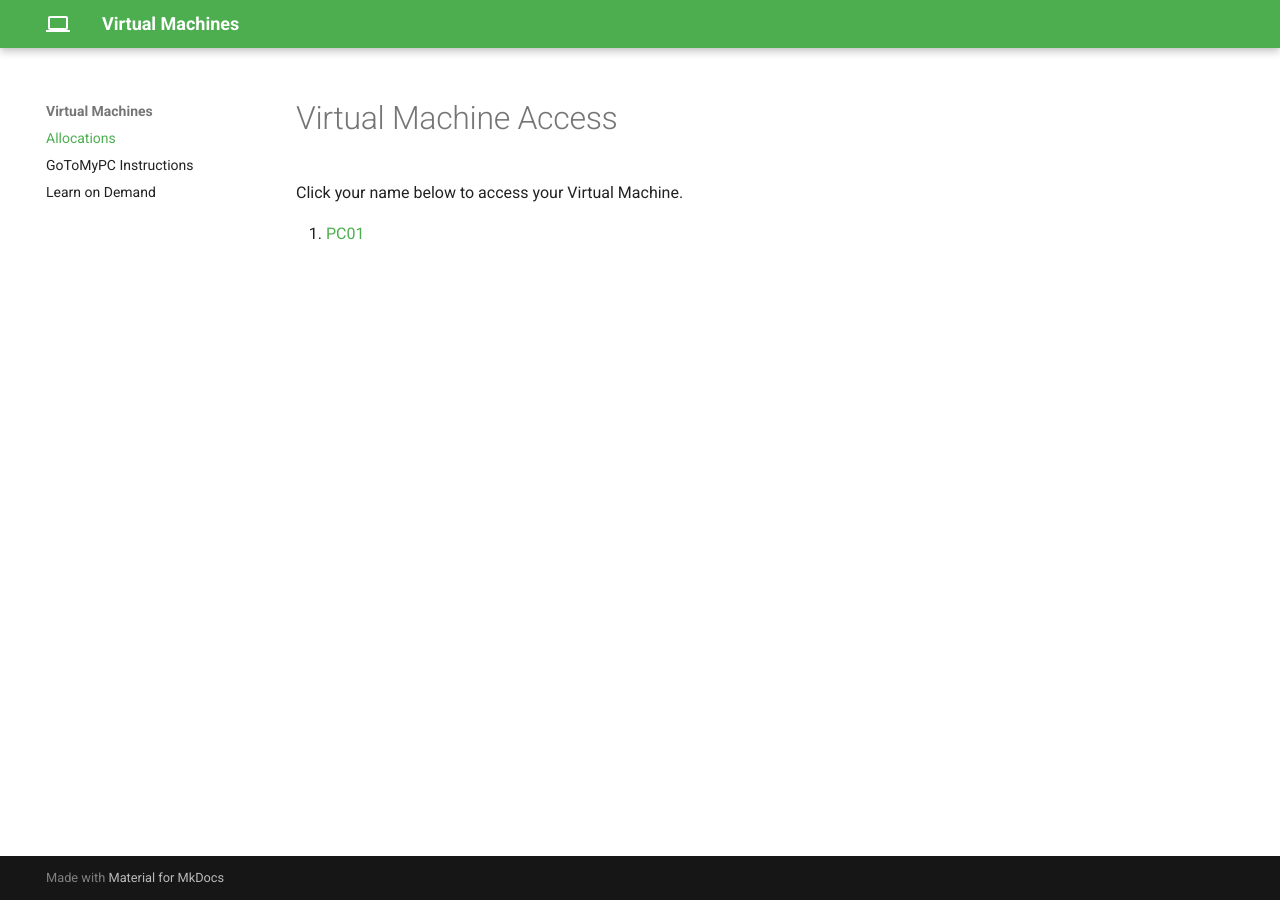
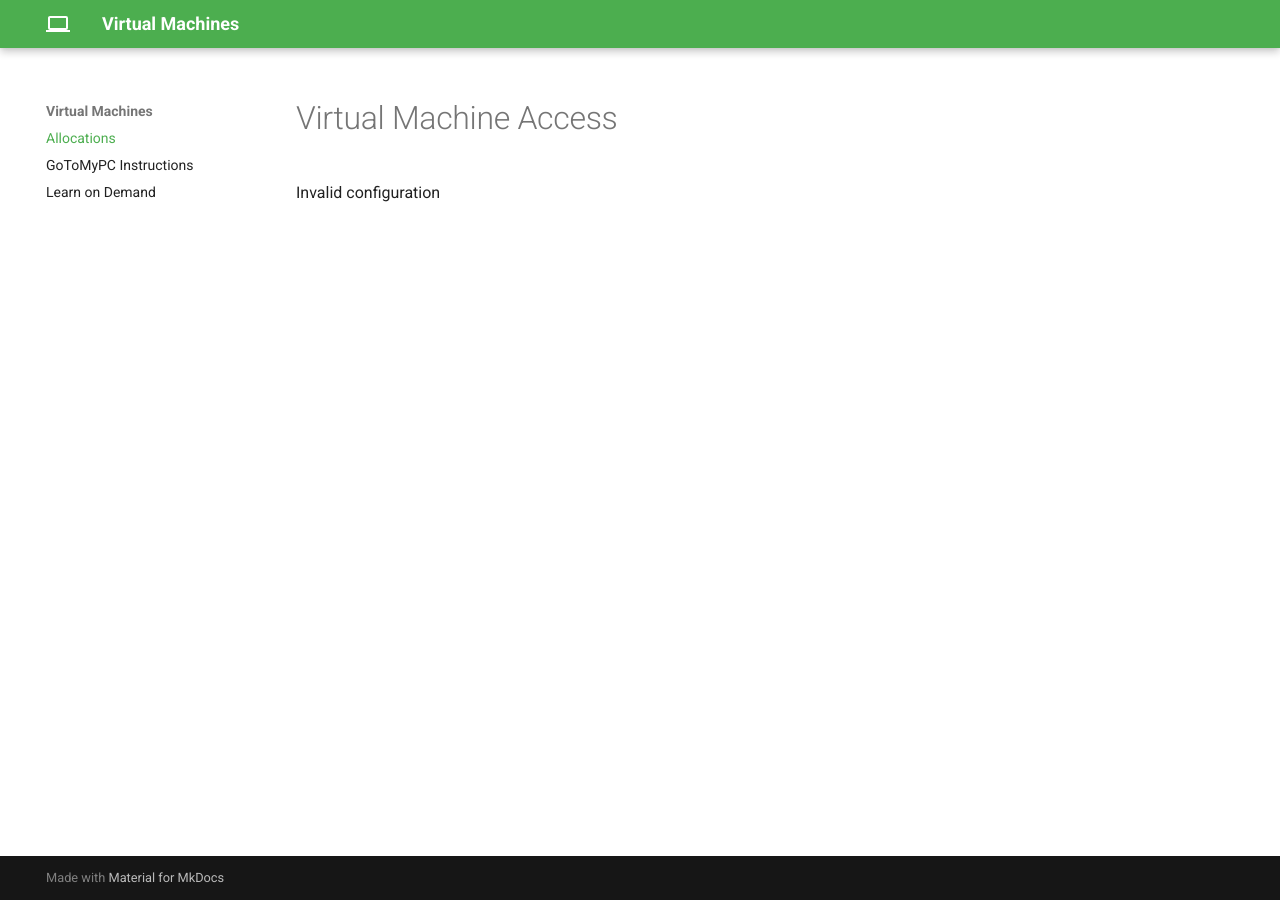
Before and after one commit to qaalabs/vmsetup, an MkDocs documentation site: the page built from docs/index.md, in a window 1280 px wide. Built offline with MkDocs 1.6.1 and Material for MkDocs 9.7.7, drawn with Linux system fonts in a browser that asks for light colours.

Commit message:
Update index.md

```diff
--- a/docs/index.md
+++ b/docs/index.md
@@ -1,5 +1,3 @@
 # Virtual Machine Access
 
-Click your name below to access your Virtual Machine.
-
-1. [PC01](PC01.md)
+Invalid configuration
```
